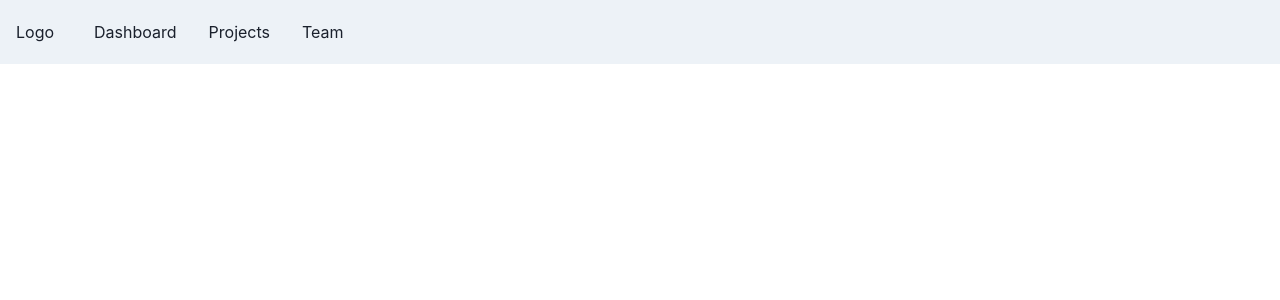
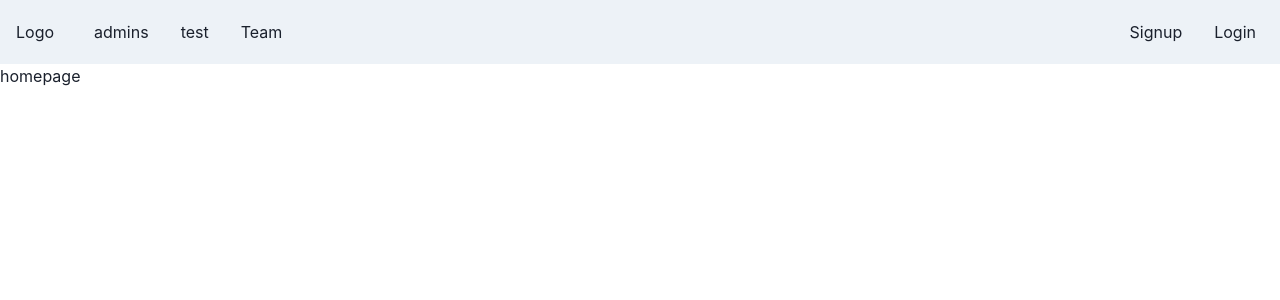
Before and after one commit to kdh3543/react-admin-practice, a Next.js app: page / in a window 1280 px wide. Shown: the top 300 px of the page. Built offline with nearby package versions, Linux system fonts and the light colour scheme.

Commit message:
nav update

```diff
--- a/src/components/Toolbar.tsx
+++ b/src/components/Toolbar.tsx
@@ -11,7 +11,7 @@ import {
 } from '@chakra-ui/react';
 import { HamburgerIcon, CloseIcon } from '@chakra-ui/icons';
 
-const Links = ['Dashboard', 'Projects', 'Team'];
+const Links = ['admins', 'test', 'Team'];
 
 const NavLink = ({ children }: { children: ReactNode }) => (
   <Link
@@ -22,7 +22,7 @@ const NavLink = ({ children }: { children: ReactNode }) => (
       textDecoration: 'none',
       bg: useColorModeValue('gray.200', 'gray.700'),
     }}
-    href={`${children}`}>
+    href={`/${children}`}>
     {children}
   </Link>
 );
@@ -56,6 +56,37 @@ export default function Simple() {
               ))}
             </HStack>
           </HStack>
+          <HStack spacing={8} alignItems={'center'}>
+            <HStack
+              as={'nav'}
+              spacing={4}
+              display={{ base: 'none', md: 'flex' }}>
+              <Link
+                px={2}
+                py={1}
+                rounded={'md'}
+                _hover={{
+                  textDecoration: 'none',
+                  bg: useColorModeValue('gray.200', 'gray.700'),
+                }}
+                href='/Signup'
+              >
+                Signup
+              </Link>
+              <Link
+                px={2}
+                py={1}
+                rounded={'md'}
+                _hover={{
+                  textDecoration: 'none',
+                  bg: useColorModeValue('gray.200', 'gray.700'),
+                }}
+                href='/login'
+              >
+                Login
+              </Link>
+            </HStack>
+          </HStack>
         </Flex>
 
         {isOpen ? (
--- a/src/pages/index.tsx
+++ b/src/pages/index.tsx
@@ -3,7 +3,7 @@ import type { NextPage } from 'next'
 const Home: NextPage = () => {
   return (
     <div >
-
+      homepage
     </div>
   )
 }
```
Also changed, not shown: src/pages/admins.tsx (added, +7 -0 lines).
